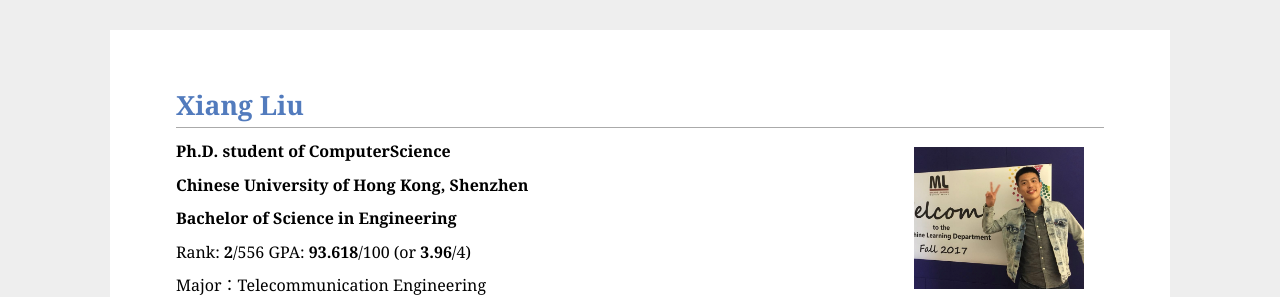
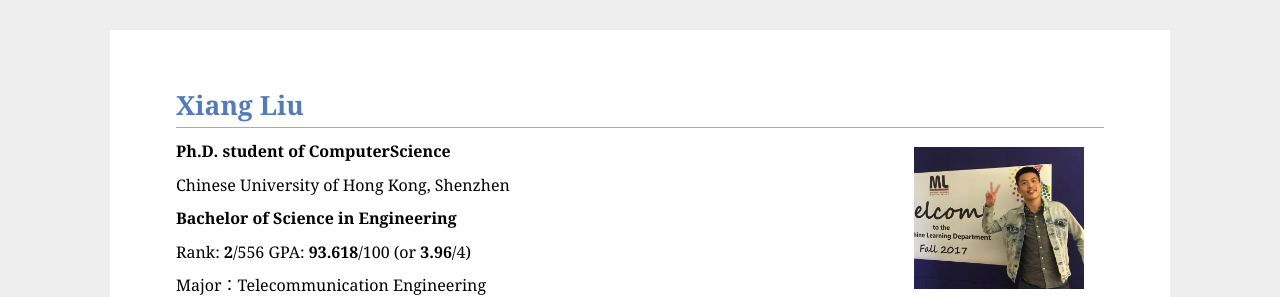
Before and after one commit to lebronlambert/lebronlambert.github.io, a plain HTML site: page index.html in a window 1280 px wide. Shown: the top 297 px of the page. Drawn offline with Linux system fonts and the light colour scheme.

Commit message:
Update index.html

```diff
--- a/index.html
+++ b/index.html
@@ -23,7 +23,7 @@
 <h1><b>Xiang Liu</b></h1>
 <p><img src="lx2017.jpeg" width=170 align="right" style=" padding-right: 20px; padding-top: 6px;"/>
 <b>Ph.D. student of ComputerScience</b> <br /> </p>
-<p><b>Chinese University of Hong Kong, Shenzhen</b> <br /> </p>
+<p>Chinese University of Hong Kong, Shenzhen<br /> </p>
 <p><b>Bachelor of Science in Engineering</b> <br /> </p>
 <p>Rank: <b>2</b>/556  GPA: <b>93.618</b>/100 (or <b>3.96</b>/4)<br /> </p>
 <p>Major：Telecommunication Engineering<br /> </p>
```
